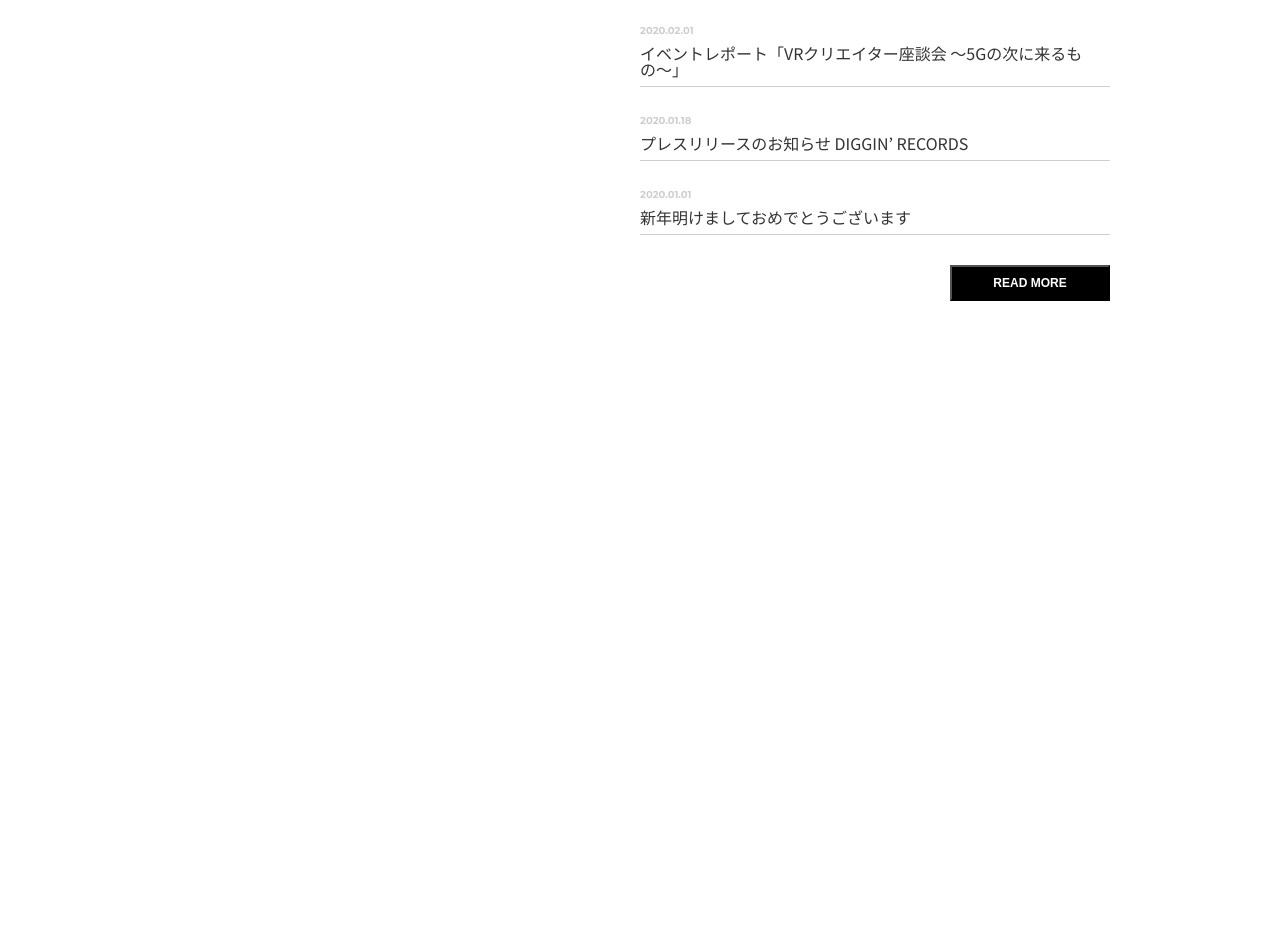
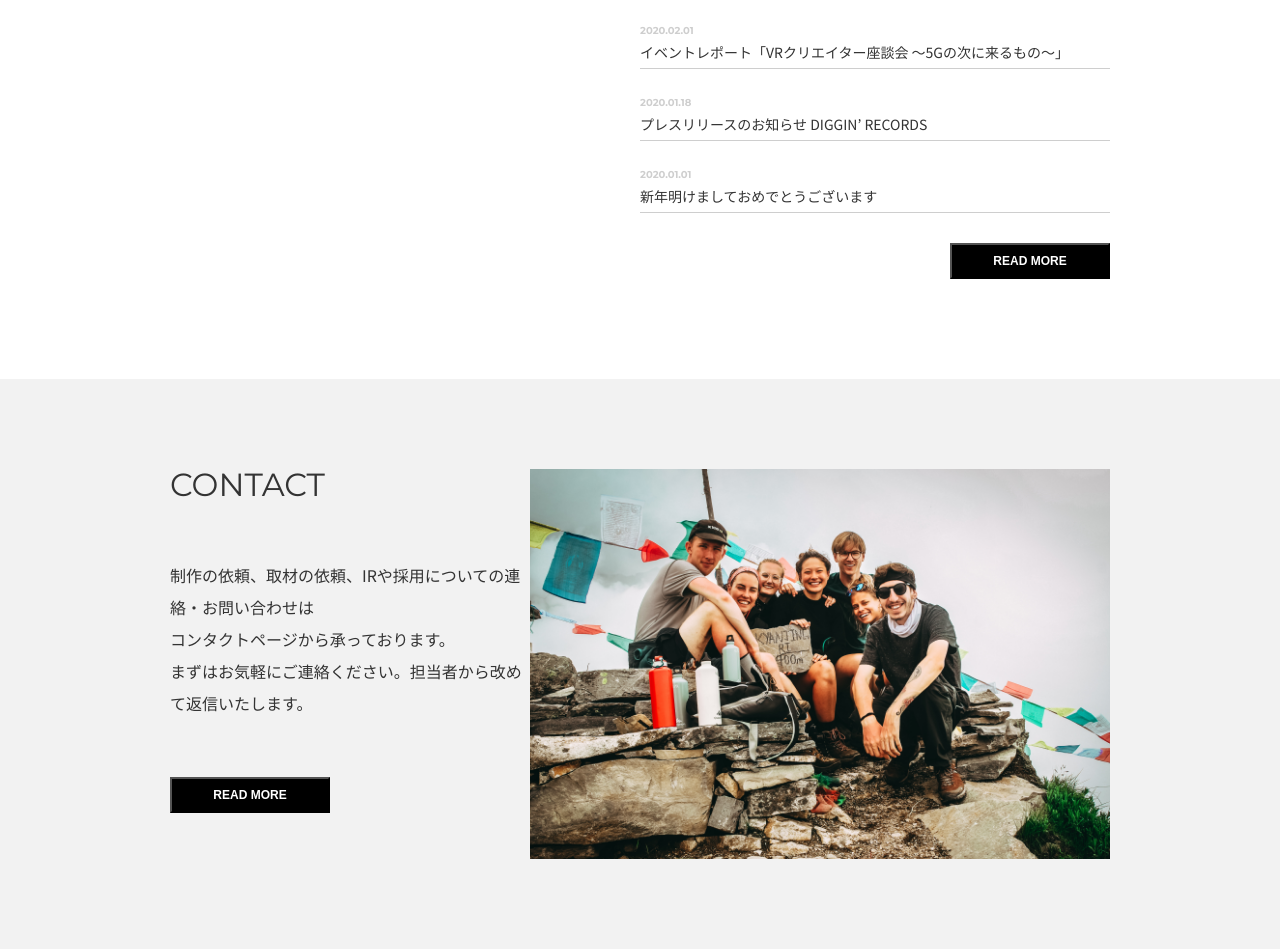
Before and after one commit to KatouProg/cresta_third, a website: page index.html in a window 1280 px wide. Shown: the part 2556-3505 px from the top of the page. Before the commit the page ends 2935 px from the top, so only its background shows below. Drawn offline with Linux system fonts and the light colour scheme.

Commit message:
CONTACT - ok

```diff
--- a/index.html
+++ b/index.html
@@ -86,6 +86,18 @@
         <button class="btn topics_btn">READ MORE</button>
     </div>
 
+    <div class="contact">
+        <div class="contact_text">
+            <h2 class="contact_title">CONTACT</h2>
+            <p class="contact_desc">制作の依頼、取材の依頼、IRや採用についての連絡・お問い合わせは</br>コンタクトページから承っております。</br>
+                まずはお気軽にご連絡ください。担当者から改めて返信いたします。</p>
+                <button class="btn">READ MORE</button>
+        </div>
+        <div class="contactImg">
+            <img src="./media/img/Groupe de masques 5.png" alt="">
+        </div>
+    </div>
+
     <script src="burger.js"></script>
 </body>
 </html>
--- a/sass/base/_typography.scss
+++ b/sass/base/_typography.scss
@@ -76,7 +76,19 @@ h2 {
 .topics_desc {
     font-family: $japanese;
     color: #333333;
-    font-size: 16px;
+    font-size: 14px;
     padding: 9px 0;
 
 }
+
+
+
+// Topics
+
+.contact_desc {
+    font-family: $japanese;
+    color: #333333;
+    font-size: 16px;
+    line-height: 2rem;
+    margin: 58px 0;
+}
--- a/sass/main.scss
+++ b/sass/main.scss
@@ -12,4 +12,5 @@
 @import "./pages/about";
 @import "./pages/works";
 @import "./pages/topics";
+@import "./pages/contact";
 @import "./components/buttons";
--- /dev/null
+++ b/sass/pages/_contact.scss
@@ -0,0 +1,7 @@
+.contact {
+    display: flex;
+    justify-content: space-around;
+    height: 570px;
+    padding: 90px 170px;
+    background: #F2F2F2;
+}
```
Also changed, not shown: media/img/Groupe de masques 5.png (added), media/img/musk_black.png (added), public/css/style.css, 1 other file.
